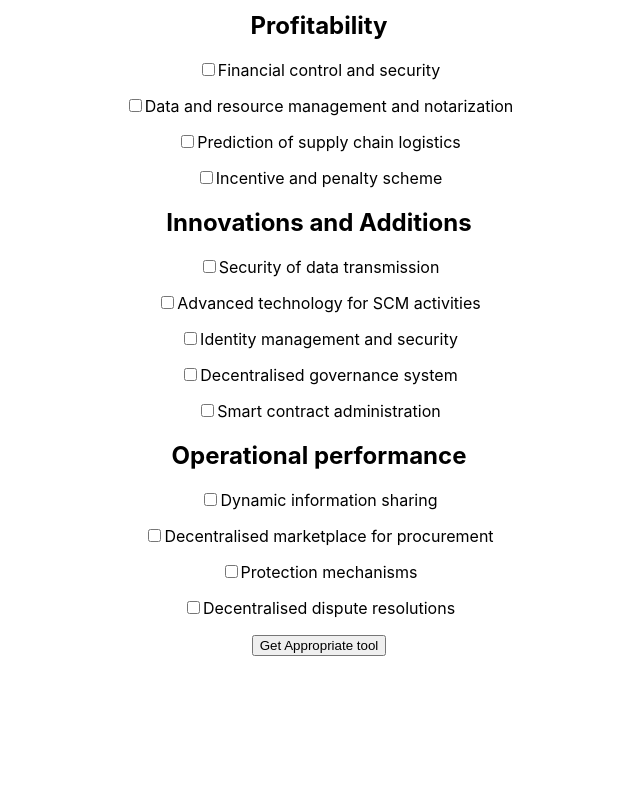
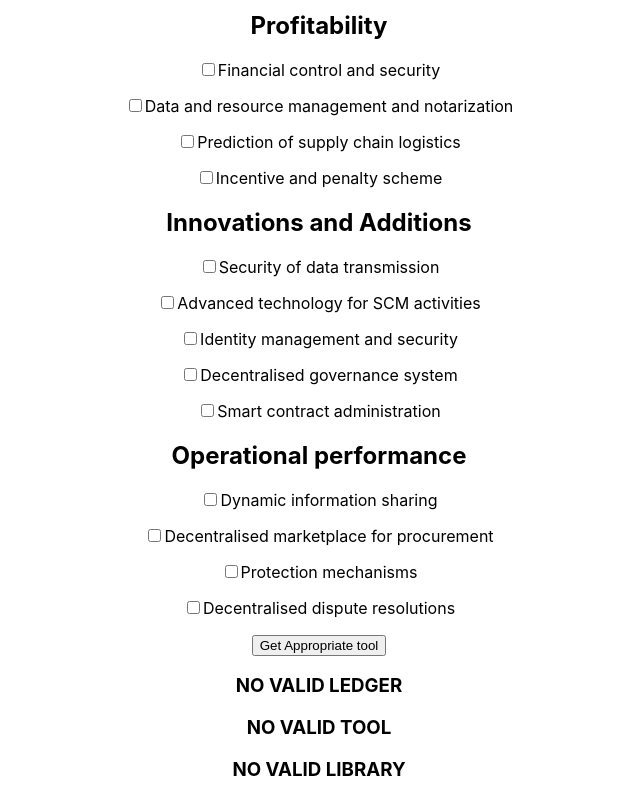
Before and after one commit to Saheed-MUFTAUDEEN/BCT_CSCM, a React (Create React App) app: page / in a window 1280 px wide. Shown: the part 760-1560 px from the top of the page, without its empty margins (321-961 px from the left). Before the commit the page ends 1416 px from the top, so only its background shows below. Built offline with nearby package versions, Linux system fonts and the light colour scheme.

Commit message:
display results

```diff
--- a/src/components/KPICollator.js
+++ b/src/components/KPICollator.js
@@ -2,6 +2,8 @@ import React, { useEffect, useState } from 'react';
 import {kpis} from './bct_use_cases';
 import KPIs from './KPIs';
 import{libraries, tools, ledgers} from './bct_techs'
+import Result from './result';
+import GenInfo from './genInfo';
 
 function KPICollator() {
 
@@ -9,8 +11,31 @@ function KPICollator() {
   const keys = Object.keys(kpis)
   const [results, setResults] = useState({})
   const resultsWithSum = {}
+  const [validTools, setValidTools] = useState(null)
+  const [validLedgers, setValidLedgers] = useState(null)
+  const [validLibraries, setValidLibraries] = useState(null)
+  const [allECSum, setAllECSum] = useState ({})
   // const [ecUnionArr, setEcUnionArr] = useState([])
 
+  // console.log('RES WITHSUM', resultsWithSum);
+
+  console.log("ALL EC SUMMM", allECSum);
+
+  const getAllECSums = (arg) => {
+    const ecSums = {}
+    allECs.forEach(each => {
+      ecSums[each] = 0
+    })
+    for (let key in arg) {
+      console.log("TEST", arg[key]['sums']);
+      for (let ec in arg[key]['sums']) {
+        ecSums[ec] += arg[key]['sums'][ec]
+      }
+    }
+
+    setAllECSum(ecSums)
+    console.log("GEN EC SUM", ecSums);
+  }
 
   const computeSum = (arg) => {
 
@@ -37,7 +62,7 @@ function KPICollator() {
 
     const allECUnion = getECUnion()
 
-    console.log("IN HANDLE GET RESULT AFTER CALLING GETECUNION", allECUnion);
+    // console.log("IN HANDLE GET RESULT AFTER CALLING GETECUNION", allECUnion);
     for (let key in results) {
 
       if (Object.keys(results[key]).length !== 0) {
@@ -50,6 +75,10 @@ function KPICollator() {
     getRightTool(allECUnion)
     getRightLibrary(allECUnion)
     getRightLedger(allECUnion)
+    getAllECSums(resultsWithSum)
+
+
+    // console.log("RES WITH SUM", resultsWithSum);
   }
 
   const addResult = (result) => {
@@ -95,9 +124,8 @@ function KPICollator() {
     if (s.size === p)
     {
       let lengthDiff = m - n
-      // console.log(`${ecs} is subset of ${tool} with ${lengthDiff} difference`);
-      // console.log(true, lengthDiff);
-      return [true, lengthDiff]
+
+      return [lengthDiff]
     }
     else
     {
@@ -124,6 +152,7 @@ function KPICollator() {
 
     validTools.sort((a, b) => a[1] - b[1])
 
+    setValidTools((validTools.length > 0) ? validTools: null)
     console.log("VALID TOOLS", validTools);
 
   }
@@ -143,6 +172,7 @@ function KPICollator() {
 
     validLibraries.sort((a, b) => a[1] - b[1])
 
+    setValidLibraries((validLibraries.length > 0) ? validLibraries: null)
     console.log("VALID LIBRARIES", validLibraries);
 
   }
@@ -162,6 +192,7 @@ function KPICollator() {
 
     validLedgers.sort((a, b) => a[1] - b[1])
 
+    setValidLedgers((validLedgers.length > 0) ? validLedgers: null)
     console.log("VALID LEDGER", validLedgers);
 
   }
@@ -179,6 +210,25 @@ function KPICollator() {
       })}
 
       <button onClick={handleGetResult}>Get Appropriate tool</button>
+
+
+
+      <section>
+
+        <GenInfo allECSum={allECSum} />
+
+        {validLedgers ? <Result title={"VALID LEDGER(S)"} res={validLedgers} /> : <h3>NO VALID LEDGER</h3>}
+
+        {validTools ? <Result title={"VALID TOOL(S)"} res={validTools} /> : <h3>NO VALID TOOL</h3>}
+
+        {validLibraries ? <Result title={"VALID LIBRARY(IES)"} res={validLibraries} /> : <h3>NO VALID LIBRARY</h3>}
+
+
+      </section>
+
+
+
+      {/* {(validLedgers || validLibraries || validTools) && <Result tools={validTools} libraries={validLibraries} ledgers={validLedgers} results={resultsWithSum} />} */}
     </div>
   )
 }
--- /dev/null
+++ b/src/components/genInfo.js
@@ -0,0 +1,15 @@
+import React from 'react'
+
+function GenInfo({allECSum}) {
+
+  console.log("in gen INFO", allECSum);
+
+  for (let key in allECSum) {
+    // console.log(key);
+    return (
+      <li>{key} : <b>{allECSum[key]}</b></li>
+    )
+  }
+}
+
+export default GenInfo
--- /dev/null
+++ b/src/components/result.js
@@ -0,0 +1,18 @@
+import React from 'react'
+
+function Result({res, title}) {
+
+  if (res) {
+    return (
+      <div>
+        <h3>{title}</h3>
+        {res.map((e, index) => {
+          return <li key={index}>{e[1]} with <b>{e[0]}</b> excess EC(s)</li>
+        })}
+      </div>
+    )
+  }
+
+}
+
+export default Result
```
